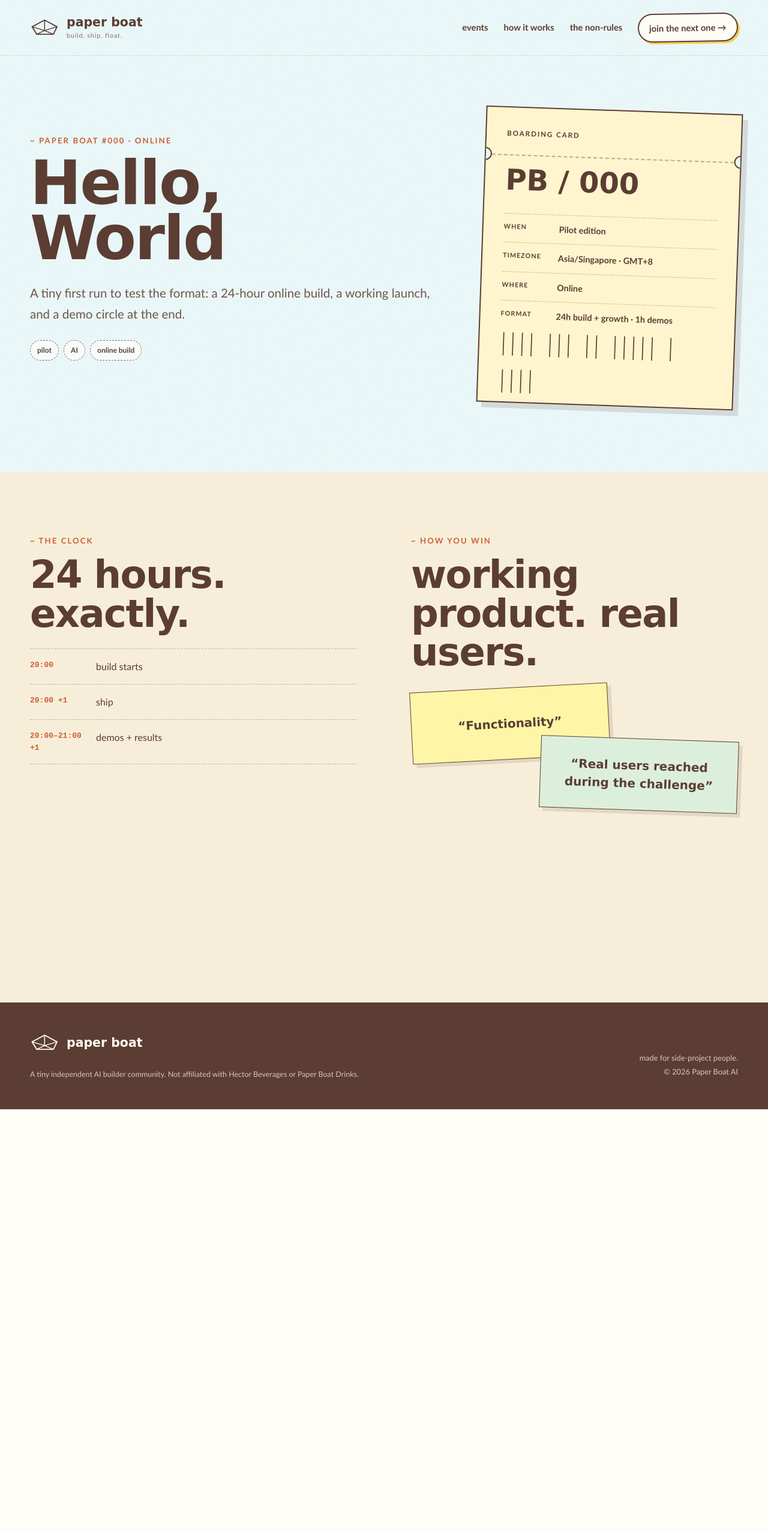
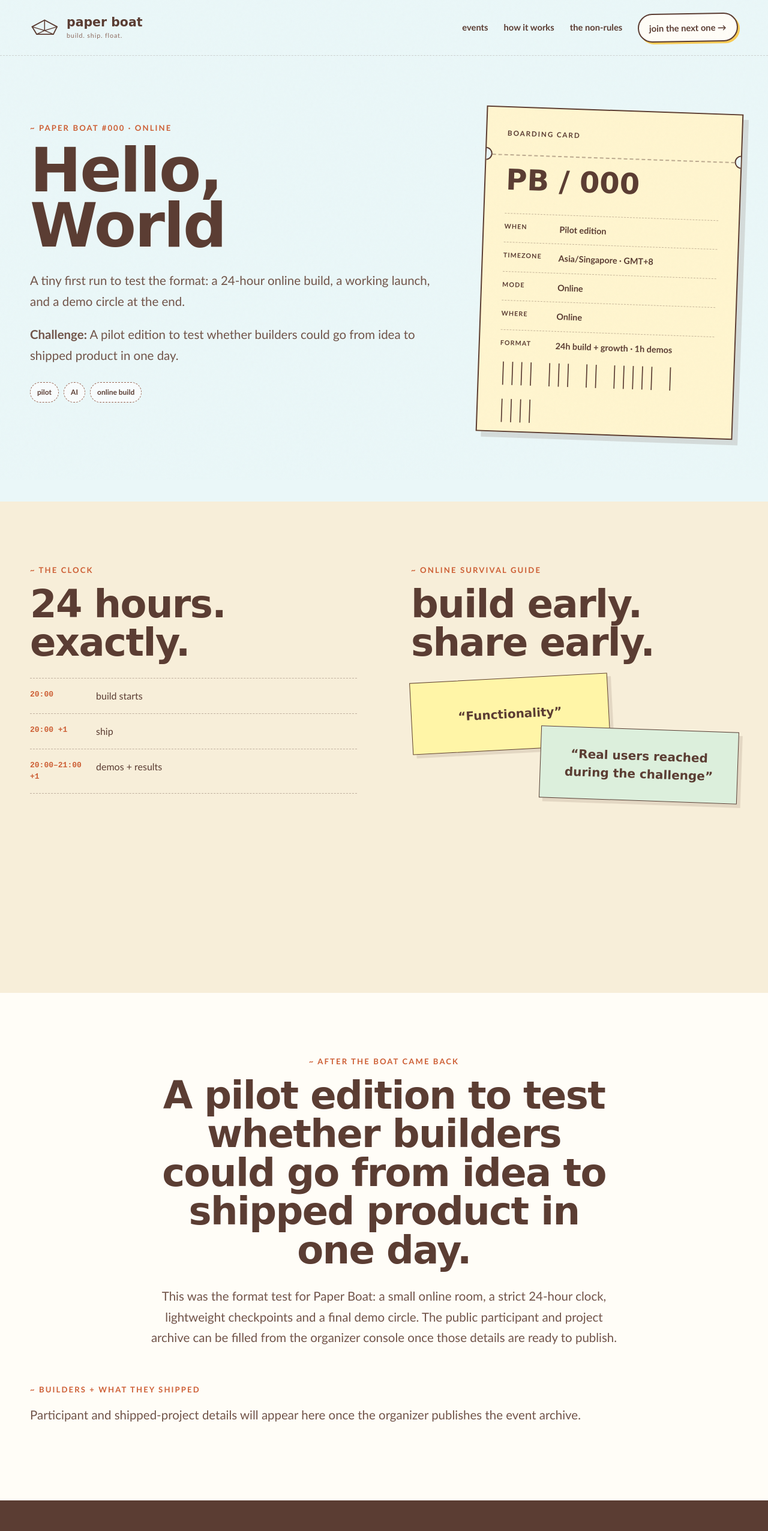
Before and after one commit to tejaaswinv/paperboat, a Next.js app: page /events/hello-world in a window 1280 px wide. Shown: the top 2552 px of the page at 60% size. Before the commit the page ends 1849 px from the top, so only its background shows below. Built offline with nearby package versions, Linux system fonts and the light colour scheme.

Commit message:
Add mode-specific event guidance and past-event archive

```diff
--- a/app/events/[slug]/page.js
+++ b/app/events/[slug]/page.js
@@ -17,16 +17,22 @@ export default async function EventPage({ params }) {
   if (!event || event.status === "draft") notFound();
 
   const isOpen = event.status === "open";
+  const isPast = event.status === "past";
   const isOnline = event.eventMode === "online";
+  const isHybrid = event.eventMode === "hybrid";
+  const modeLabel = isOnline ? "Online" : isHybrid ? "Hybrid" : "Offline / in person";
+  const modeGuide = isOnline ? event.onlineGuide : isHybrid ? event.onlineGuide : [];
+  const physicalFlow = !isOnline ? event.offlineFlow : [];
 
   return (
     <>
       <section className="event-detail-hero">
         <div className="shell event-detail-grid">
           <div>
-            <p className="eyebrow">paper boat #{event.number} · {event.location}</p>
+            <p className="eyebrow">paper boat #{event.number} · {modeLabel}</p>
             <h1>{event.title}</h1>
             <p className="page-lede">{event.longDescription}</p>
+            {event.topic && <p className="big-copy"><strong>Challenge:</strong> {event.topic}</p>}
             <div className="tag-row">{event.tags.map((tag) => <span key={tag}>{tag}</span>)}</div>
             {isOpen && <Link href={`/join/${event.slug}`} className="button button-big">join this event →</Link>}
           </div>
@@ -38,6 +44,7 @@ export default async function EventPage({ params }) {
             <dl>
               <div><dt>WHEN</dt><dd>{event.date}</dd></div>
               <div><dt>TIMEZONE</dt><dd>{event.timezone}</dd></div>
+              <div><dt>MODE</dt><dd>{modeLabel}</dd></div>
               <div><dt>WHERE</dt><dd>{isOnline ? "Online" : event.venue}</dd></div>
               <div><dt>FORMAT</dt><dd>24h build + growth · 1h demos</dd></div>
             </dl>
@@ -61,16 +68,88 @@ export default async function EventPage({ params }) {
             </div>
           </div>
           <div>
-            <p className="eyebrow">how you win</p>
-            <h2>working product. real users.</h2>
-            <div className="prompt-stack">
-              {(event.judging.length ? event.judging : event.prompts).map((item, i) => (
-                <div className={`prompt-note p${(i % 4) + 1}`} key={item}>“{item}”</div>
-              ))}
-            </div>
+            {isOnline ? (
+              <>
+                <p className="eyebrow">online survival guide</p>
+                <h2>build early. share early.</h2>
+                <div className="prompt-stack">
+                  {(modeGuide.length ? modeGuide : event.judging).map((item, i) => (
+                    <div className={`prompt-note p${(i % 4) + 1}`} key={item}>“{item}”</div>
+                  ))}
+                </div>
+              </>
+            ) : (
+              <>
+                <p className="eyebrow">offline flow</p>
+                <h2>what happens in the room.</h2>
+                {physicalFlow.length ? (
+                  <div className="schedule-list">
+                    {physicalFlow.map((item) => (
+                      <div key={`${item.time}-${item.label}`}>
+                        <span>{item.time}</span>
+                        <p>{item.label}</p>
+                      </div>
+                    ))}
+                  </div>
+                ) : (
+                  <div className="prompt-stack">
+                    {event.judging.map((item, i) => (
+                      <div className={`prompt-note p${(i % 4) + 1}`} key={item}>“{item}”</div>
+                    ))}
+                  </div>
+                )}
+              </>
+            )}
           </div>
         </div>
       </section>
+
+      {!isOnline && isHybrid && event.onlineGuide.length > 0 && (
+        <section className="section why-section">
+          <div className="shell narrow center">
+            <p className="eyebrow">joining remotely?</p>
+            <h2>the online workflow still applies.</h2>
+          </div>
+          <div className="shell three-cards">
+            {event.onlineGuide.slice(0, 3).map((tip, i) => (
+              <article className="story-card" key={tip}>
+                <span className="card-number">0{i + 1}</span>
+                <h3>remote tip</h3>
+                <p>{tip}</p>
+              </article>
+            ))}
+          </div>
+        </section>
+      )}
+
+      {isPast && (
+        <section className="section why-section">
+          <div className="shell narrow center">
+            <p className="eyebrow">after the boat came back</p>
+            <h2>{event.topic || "what this edition was about"}</h2>
+            <p className="big-copy">{event.recap || "The organizer has not published the full recap yet."}</p>
+          </div>
+
+          <div className="shell" style={{ marginTop: 60 }}>
+            <p className="eyebrow">builders + what they shipped</p>
+            {event.showcase.length ? (
+              <div className="three-cards">
+                {event.showcase.map((item, i) => (
+                  <article className="story-card" key={`${item.name}-${item.project}-${i}`}>
+                    <span className="card-number">{String(i + 1).padStart(2, "0")}</span>
+                    <h3>{item.project || "shipped project"}</h3>
+                    <p><strong>{item.name || "Paper Boat builder"}</strong></p>
+                    {item.outcome && <p>{item.outcome}</p>}
+                    {item.url && <a href={item.url} className="text-link" target="_blank" rel="noreferrer">open the shipped product ↗</a>}
+                  </article>
+                ))}
+              </div>
+            ) : (
+              <p className="big-copy">Participant and shipped-project details will appear here once the organizer publishes the event archive.</p>
+            )}
+          </div>
+        </section>
+      )}
 
       {isOpen && (
         <section className="section center final-cta">
@@ -78,7 +157,7 @@ export default async function EventPage({ params }) {
             <p className="eyebrow">still reading?</p>
             <h2>Your 24 hours have not started yet.</h2>
             <p className="big-copy">
-              Register now. The online room link and final event logistics will be sent to confirmed builders.
+              Register now. {isOnline ? "The online room link" : "Final venue logistics"} will be sent to confirmed builders.
             </p>
             <Link href={`/join/${event.slug}`} className="button button-big">fine, i'm joining →</Link>
           </div>
```
